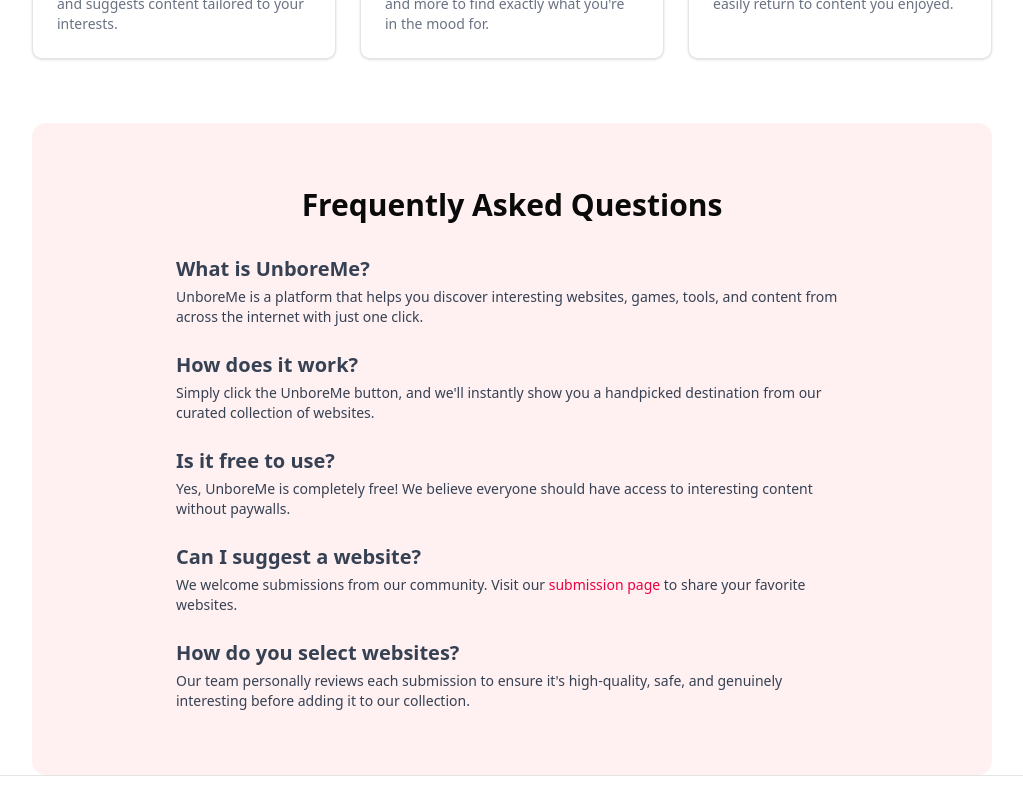
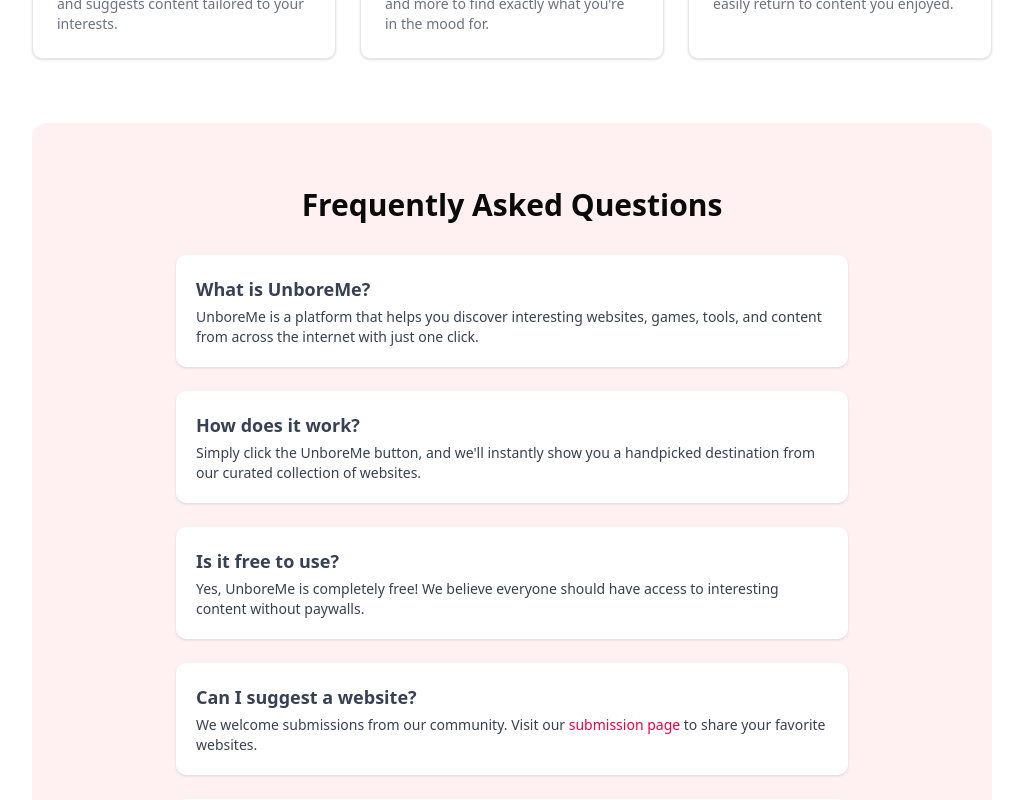
Before and after one commit to revengemiroz/iambored, a Next.js app: page / in a window 1280 px wide. Shown: the part 1020-1820 px from the top of the page, without its empty margins (128-1151 px from the left). Built offline with nearby package versions, Linux system fonts and the light colour scheme.

Commit message:
add button

```diff
--- a/app/page.js
+++ b/app/page.js
@@ -111,8 +111,7 @@
           ))}
         </div>
       </section>
-
-      <section className="w-3/4 mx-auto py-16 bg-rose-50 rounded-xl">
+      <section className="w-3/4 mx-auto mb-12 py-16 bg-rose-50 rounded-xl">
         <div className="text-center max-w-2xl mx-auto">
           <h2 className="text-3xl font-bold mb-8">
             Frequently Asked Questions
@@ -151,8 +150,11 @@
                 a: "Our team personally reviews each submission to ensure it's high-quality, safe, and genuinely interesting before adding it to our collection.",
               },
             ].map(({ q, a }, idx) => (
-              <div key={idx}>
-                <h3 className="text-xl font-semibold mb-1">{q}</h3>
+              <div
+                key={idx}
+                className="bg-white rounded-lg p-5 shadow-sm transition hover:shadow-md"
+              >
+                <h3 className="text-lg font-semibold mb-1">{q}</h3>
                 <p className="text-sm">{a}</p>
               </div>
             ))}
```
